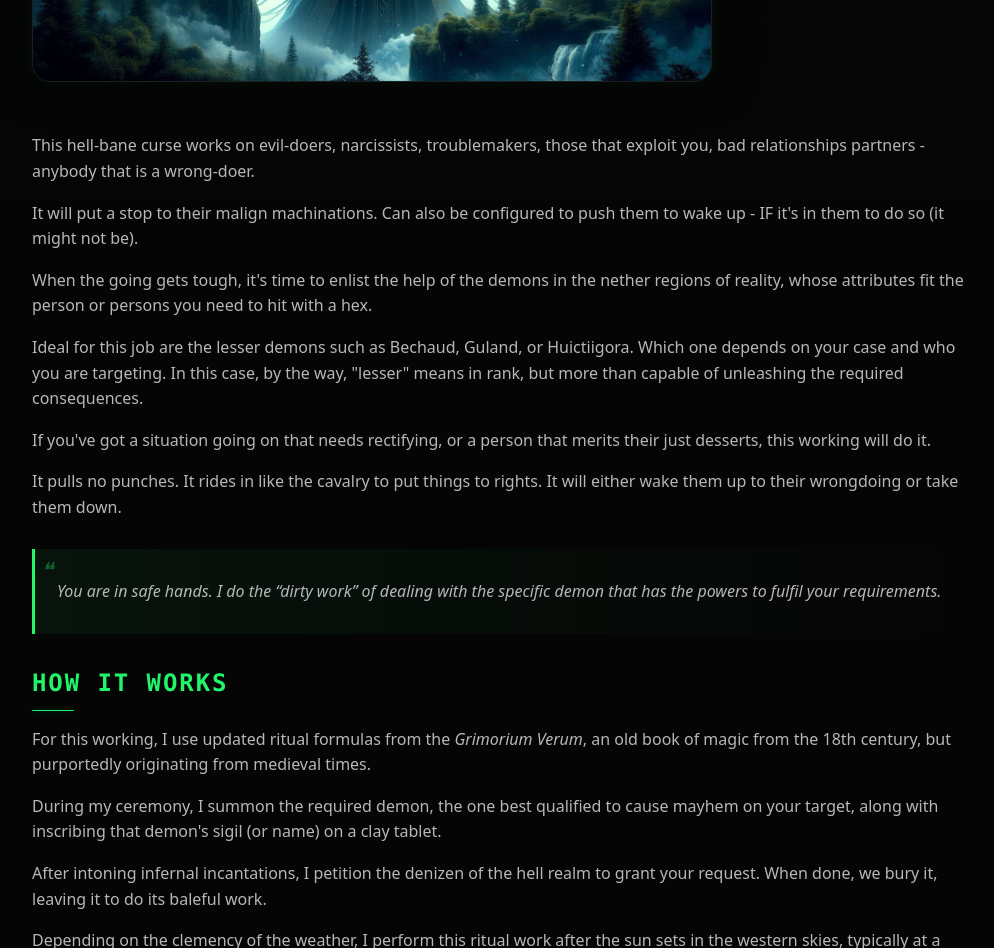
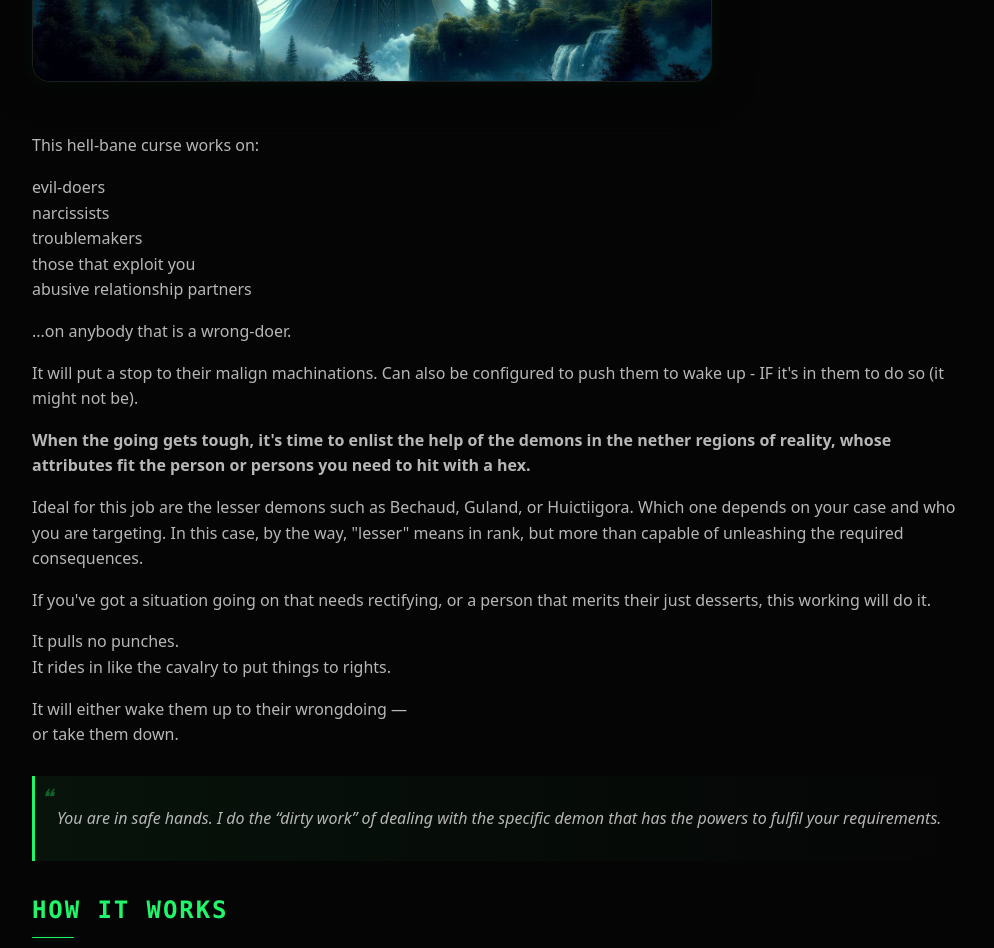
Before and after one commit to jimmyleeshreeve/doktorsnake-site, an Eleventy site: page src/diabolus/hex.md in a window 1280 px wide. Shown: the part 600-1548 px from the top of the page, without its empty margins (138-1132 px from the left). Built offline with nearby package versions, Linux system fonts and the light colour scheme; Eleventy itself is replaced by a stand-in of ours; files that its build step writes are made by us from their sources.

Commit message:
update diabolus

```diff
--- a/src/diabolus/hex.md
+++ b/src/diabolus/hex.md
@@ -12,17 +12,29 @@ permalink: /diabolus/hex/
 <img class="about-hero" src="/assets/img/satan-goat.jpg"
      alt="Satan Goat">
 
-This hell-bane curse works on evil-doers, narcissists, troublemakers, those that exploit you, bad relationships partners - anybody that is a wrong-doer.
+This hell-bane curse works on:
+
+evil-doers
+narcissists
+troublemakers
+those that exploit you
+abusive relationship partners
+
+...on anybody that is a wrong-doer.
 
 It will put a stop to their malign machinations. Can also be configured to push them to wake up - IF it's in them to do so (it might not be).
 
-When the going gets tough, it's time to enlist the help of the demons in the nether regions of reality, whose attributes fit the person or persons you need to hit with a hex.
+**When the going gets tough, it's time to enlist the help of the demons in the nether regions of reality, whose attributes fit the person or persons you need to hit with a hex.**
 
 Ideal for this job are the lesser demons such as Bechaud, Guland, or Huictiigora. Which one depends on your case and who you are targeting. In this case, by the way, "lesser" means in rank, but more than capable of unleashing the required consequences.
 
 If you've got a situation going on that needs rectifying, or a person that merits their just desserts, this working will do it.
 
-It pulls no punches. It rides in like the cavalry to put things to rights. It will either wake them up to their wrongdoing or take them down.
+It pulls no punches.
+It rides in like the cavalry to put things to rights.
+
+It will either wake them up to their wrongdoing —
+or take them down.
 
 > You are in safe hands. I do the “dirty work” of dealing with the specific demon that has the powers to fulfil your requirements.
 
@@ -61,7 +73,7 @@ Depending on the clemency of the weather, I perform this ritual work after the s
 ### INVESTMENT :: $999.00 USD
 *All workings are conducted personally by Doktor Snake and prepared specifically for the client.*
 
-<a href='https://www.fatfreecartpro.com/ecom/gb.php?&c=cart&ejc=2&cl=434879&i=1896643' onclick='return EJEJC_lc(this);' style='display:inline-block;background: #26a269 url(https://www.e-junkie.com/ej/images/newaddtocart.png) center/100px no-repeat;border: none;padding: 7px 55px;border-radius: 3px;box-shadow: 1px 2px 2px rgba(0,0,0,0.2);text-decoration: none;' target='ej_ejc' class='ec_ejc_thkbx'>&nbsp;</a>&nbsp;<a href="https://www.fatfreecartpro.com/ecom/gb.php?c=cart&ejc=2&cl=434879" target="ej_ejc" class="ec_ejc_thkbx" onclick="return EJEJC_lc(this);" style="display:inline-block;background: #26a269 url(https://www.e-junkie.com/ej/images/newviewcart.png) center/90px no-repeat;border: none;padding: 7px 55px;border-radius: 3px;box-shadow: 1px 2px 2px rgba(0,0,0,0.2);cursor: pointer;text-decoration: none;">&nbsp;</a>
+<a href='https://www.fatfreecartpro.com/ecom/gb.php?&c=cart&ejc=2&cl=434879&i=1896976' onclick='return EJEJC_lc(this);' style='display:inline-block;background: #26a269 url(https://www.e-junkie.com/ej/images/newaddtocart.png) center/100px no-repeat;border: none;padding: 7px 55px;border-radius: 3px;box-shadow: 1px 2px 2px rgba(0,0,0,0.2);text-decoration: none;' target='ej_ejc' class='ec_ejc_thkbx'>&nbsp;</a>&nbsp;<a href="https://www.fatfreecartpro.com/ecom/gb.php?c=cart&ejc=2&cl=434879" target="ej_ejc" class="ec_ejc_thkbx" onclick="return EJEJC_lc(this);" style="display:inline-block;background: #26a269 url(https://www.e-junkie.com/ej/images/newviewcart.png) center/90px no-repeat;border: none;padding: 7px 55px;border-radius: 3px;box-shadow: 1px 2px 2px rgba(0,0,0,0.2);cursor: pointer;text-decoration: none;">&nbsp;</a>
 
 <script type="text/javascript">function EJEJC_lc(th) { return false; }; </script>
 <script src="https://www.fatfreecartpro.com/ecom/box_fb_n.js" type="text/javascript"></script>
```
Also changed, not shown: src/diabolus/index.md (+16 -0 lines).
